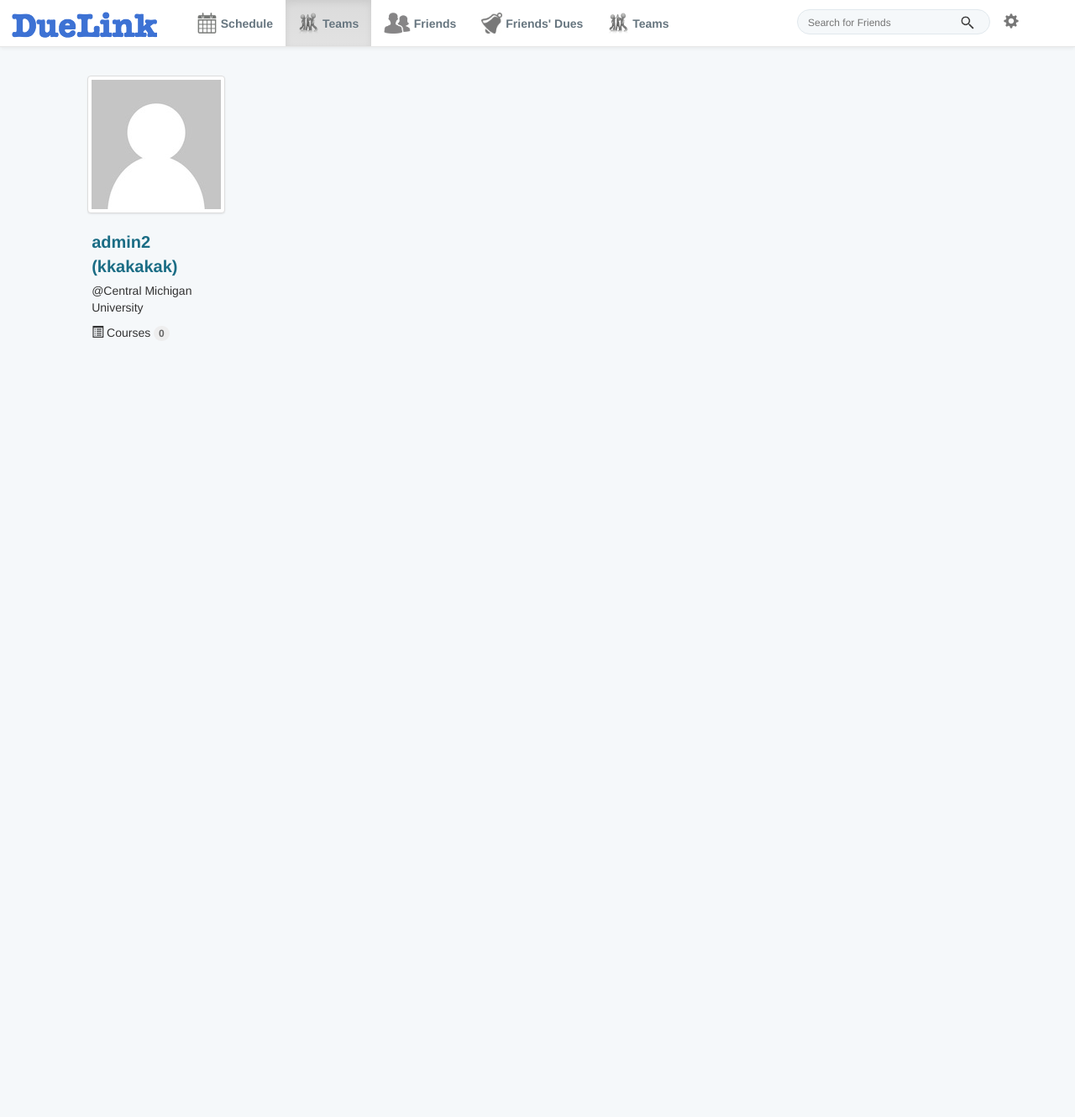
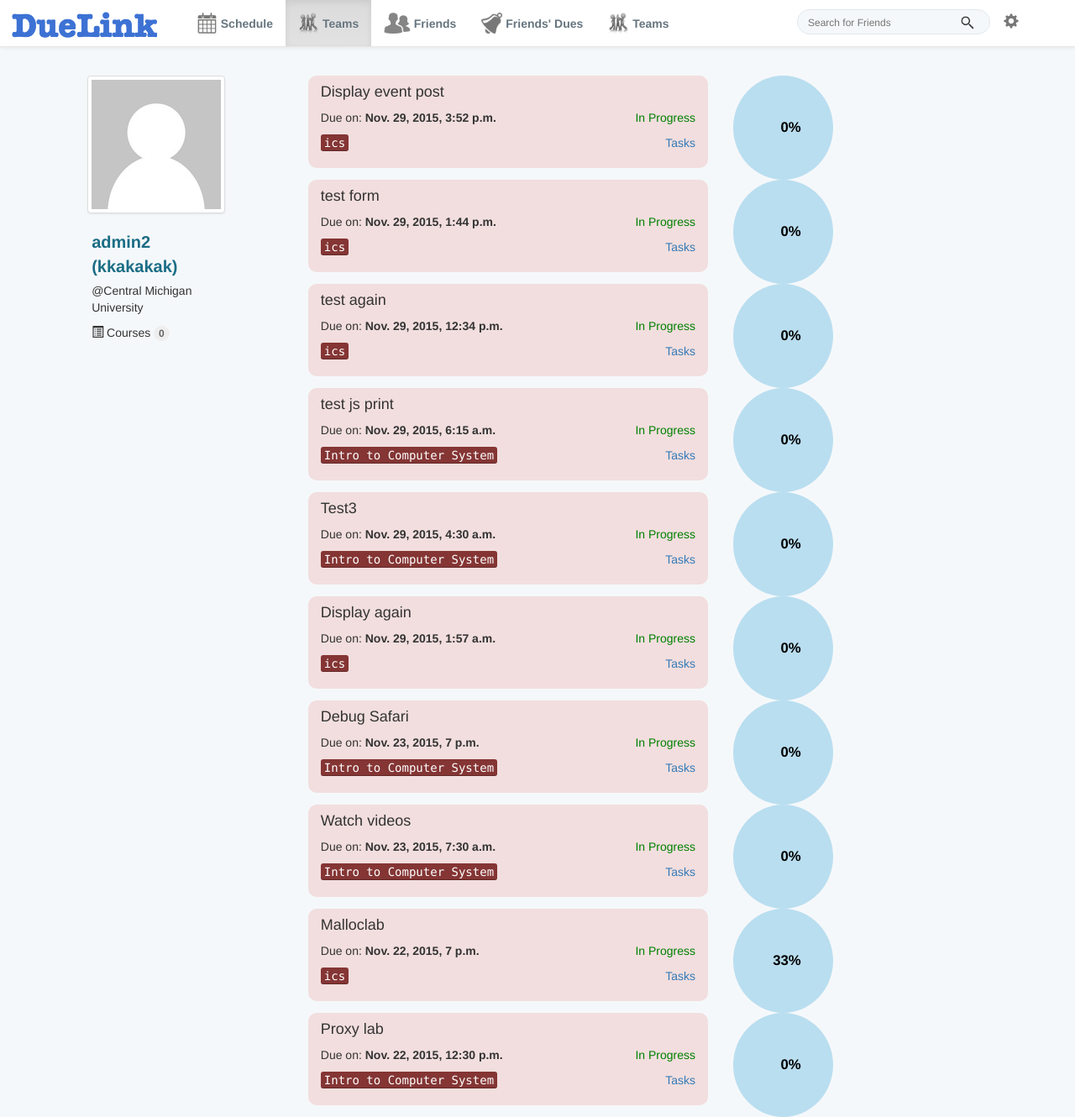
Before and after one commit to DueLinkCMU/DueLink, a Django app: page /duelink/profile/1 in a window 1280 px wide. Shown: the whole page at 84% size. Before the commit the page ends 402 px from the top, so only its background shows below. Run offline with Django 3.2, Linux system fonts and the light colour scheme; a user stored in the database is signed in; data comes from the database, SQL or seed files in the repository; data that the repository does not hold is empty; parts of the project's set-up code (start-up, migrations or seed data) failed here and were passed over; some libraries are stand-ins or nearby versions.

Commit message:
ordered events in team stream

```diff
--- a/webapps/DueLink/templates/duelink/deadline_stream.html
+++ b/webapps/DueLink/templates/duelink/deadline_stream.html
@@ -3,7 +3,7 @@
 {% block links %}
     {% load static %}
     <link rel="stylesheet" href="{% static 'css/deadline.css' %}">
-    <link rel="stylesheet" href="{%  static "chosen/chosen.min.css" %}">
+    <link rel="stylesheet" href="{% static "chosen/chosen.min.css" %}">
     <script src="{% static "js/profile.js" %}"></script>
     <script src="{% static "js/add_member.js" %}"></script>
 
@@ -43,7 +43,7 @@
 
 {% block content %}
     {% if isTeam %}
-        <input type="hidden" id = "team_id" value="{{ team.id }}">
+        <input type="hidden" id="team_id" value="{{ team.id }}">
     {% endif %}
     <div id="deadline-stream-whole">
         <!--Start of user icon and link-->
@@ -110,7 +110,7 @@
                             <ul>
                                 {% for team in teams %}
                                     <li>
-                                        <a href = "{% url 'get_team_stream_by_id' team.id %}">{{ team.name }}</a>
+                                        <a href="{% url 'get_team_stream_by_id' team.id %}">{{ team.name }}</a>
                                     </li>
                                 {% endfor %}
                             </ul>
@@ -136,7 +136,7 @@
                             <ul id="member_list">
                                 {% for member in team.members.all %}
                                     <li>
-                                        <a href = "{% url 'profile' member.id %}">{{ member.username}}</a>
+                                        <a href="{% url 'profile' member.id %}">{{ member.username }}</a>
                                     </li>
                                 {% endfor %}
                             </ul>
@@ -157,18 +157,24 @@
                 <br>
             </div>
             {% if isTeam %}
-                <div class = "well">
+                <div class="well">
                     <h1>Team: {{ team.name }}</h1>
+
                     <form>
-                        {{ form.member}}
+                        {{ form.member }}
                         <button id="add_member">Add friend</button>
-                        <button type = "button" class="button" onclick="window.location.href='{% url 'add_event_team' team.id%}'">Add Due</button>
+                        <button type="button" class="button"
+                                onclick="window.location.href='{% url 'add_event_team' team.id %}'">Add Due
+                        </button>
                     </form>
 
                 </div>
 
             {% endif %}
             {% for event in events %}
+                {% include 'duelink/deadline.html' %}
+            {% endfor %}
+            {% for event in events_dued %}
                 {% include 'duelink/deadline.html' %}
             {% endfor %}
         </div>
@@ -190,33 +196,34 @@
                     <ul id="course-list-modal">
                     </ul>
                     <div class="container-fluid" id="course-subscription-list">
-                        <div class="row row-course-subscription" course_id="hah" >
+                        <div class="row row-course-subscription" course_id="hah">
                             <span class="span-course-subscription-number">15-637 D</span>
                             <span class="span-course-subscription-name">Web app development</span>
                             <a href="deadline_stream.html"><span class="span-course-subscription-delete"> Delete </span></a>
                         </div>
-                        <div  class="row row-course-subscription">
+                        <div class="row row-course-subscription">
                             <span class="span-course-subscription-number">15-213 D </span>
                             <span class="span-course-subscription-name">Intro to Computer Systems</span>
                         </div>
                     </div>
                 </div>
                 <div class="modal-footer">
-                    <a href="{% url 'subscribe_course' %}" type="button" class="btn btn-primary"><b>Manage Your Course</b></a>
+                    <a href="{% url 'subscribe_course' %}" type="button" class="btn btn-primary"><b>Manage Your
+                        Course</b></a>
                 </div>
             </div>
         </div>
     </div>
 
     <script src="{% static "js/search_friend.js" %}"></script>
-    <script src="{% static "chosen/chosen.jquery.min.js"%}" type="text/javascript"></script>
+    <script src="{% static "chosen/chosen.jquery.min.js" %}" type="text/javascript"></script>
     <script type="text/javascript">
         var config = {
-            '.chosen-select'           : {},
-            '.chosen-select-deselect'  : {allow_single_deselect:true},
-            '.chosen-select-no-single' : {disable_search_threshold:10},
-            '.chosen-select-no-results': {no_results_text:'Oops, nothing found!'},
-            '.chosen-select-width'     : {width:"95%"}
+            '.chosen-select': {},
+            '.chosen-select-deselect': {allow_single_deselect: true},
+            '.chosen-select-no-single': {disable_search_threshold: 10},
+            '.chosen-select-no-results': {no_results_text: 'Oops, nothing found!'},
+            '.chosen-select-width': {width: "95%"}
         }
         for (var selector in config) {
             $(selector).chosen(config[selector]);
--- a/webapps/DueLink/views.py
+++ b/webapps/DueLink/views.py
@@ -503,16 +503,19 @@ def get_team_stream(request):
         profile_page = True
         teams = user.teams.all()
         profile = get_object_or_404(Profile, user=user)
-        events = DueEvent.objects.filter(team__in=teams)
-
+        events = DueEvent.objects.filter(team__in=teams).filter(deadline__due__gt=datetime.now()).order_by(
+            'deadline__due')
+        events_dued = DueEvent.objects.filter(team__in=teams).filter(deadline__due__lte=datetime.now()).order_by(
+            '-deadline__due')
     except ObjectDoesNotExist:
         errors.append('This user does not exist.')
         return render(request, 'duelink/deadline_stream.html', errors)
 
     profile_me = get_object_or_404(Profile, user=request.user)
     linked = False
-    context = {'user': user, 'profile': profile, 'events': events, 'errors': errors, 'profile_page': profile_page,
-               'self': self, 'user_id': id, 'linked': linked, 'isTeams':True, 'teams': teams, 'team_num': len(teams)}
+    context = {'user': user, 'profile': profile, 'events': events, 'events_dued': events_dued, 'errors': errors,
+               'profile_page': profile_page, 'self': self, 'user_id': id, 'linked': linked, 'isTeams': True,
+               'teams': teams, 'team_num': len(teams)}
 
     if self:
         num_of_course = Course.objects.filter(students=user).count()
@@ -531,7 +534,8 @@ def get_team_stream_by_id(request, team_id):
         self = (user in team.members.all())
         profile_page = True
         profile = get_object_or_404(Profile, user=user)
-        events = team.events.all()
+        events = team.events.filter(deadline__due__gt=datetime.now()).order_by('deadline__due')
+        events_dued = team.events.filter(deadline__due__lte=datetime.now()).order_by('-deadline__due')
         form = AddMemberForm(user=user)
 
     except ObjectDoesNotExist:
@@ -541,9 +545,10 @@ def get_team_stream_by_id(request, team_id):
     profile_me = get_object_or_404(Profile, user=request.user)
     linked = False
 
-    context = {'user': user, 'profile': profile, 'events': events, 'errors': errors, 'profile_page': profile_page,
-               'self': self, 'user_id': id, 'linked': linked, 'isTeam':True, 'team':team, 'teams':teams,'form':form,
-               'member_num':len(team.members.all()), 'team_num': len(teams)}
+    context = {'user': user, 'profile': profile, 'events': events, 'events_dued': events_dued, 'errors': errors,
+               'profile_page': profile_page, 'self': self, 'user_id': id, 'linked': linked, 'isTeam': True,
+               'team': team, 'teams': teams, 'form': form, 'member_num': len(team.members.all()),
+               'team_num': len(teams)}
 
     if self:
         num_of_course = Course.objects.filter(students=user).count()
```
Lines whose indentation alone changed are shown as unchanged.
